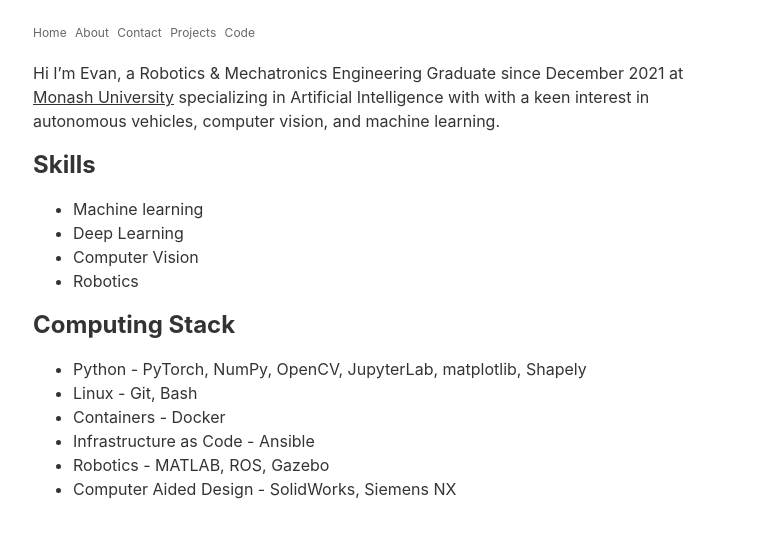
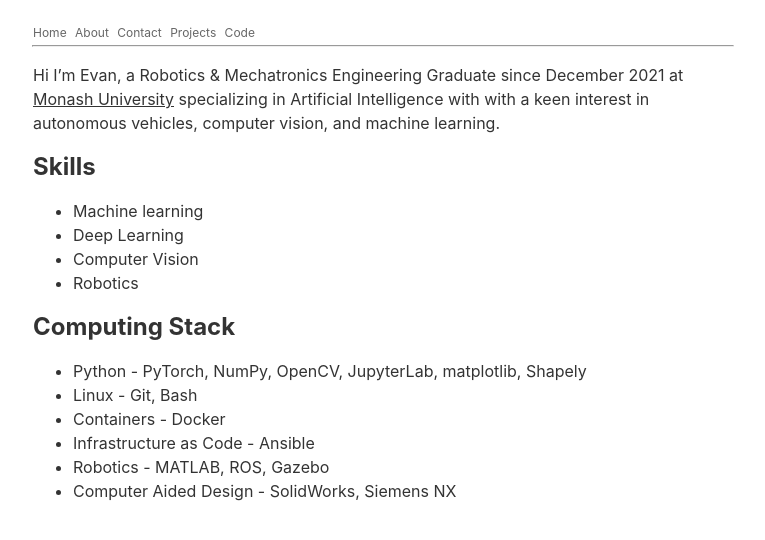
Before and after one commit to evan-tan/evan-tan.github.io, a Jekyll site: the page built from about.md, in a window 1280 px wide. Shown: the top 540 px of the page, without its empty margins (257-1022 px from the left). Built offline with Jekyll 4.4.1, drawn with Linux system fonts in a browser that asks for light colours.

Commit message:
Add horizontal separator to nav bar

```diff
--- a/_includes/nav.html
+++ b/_includes/nav.html
@@ -6,4 +6,5 @@
         <li><a href='/projects'>Projects</a></li>
         <li><a href="https://github.com/{{ site.accounts.github }}" target="_blank">Code</a></li>
     </ul>
+    <hr class="wrap">
 </div>
```
